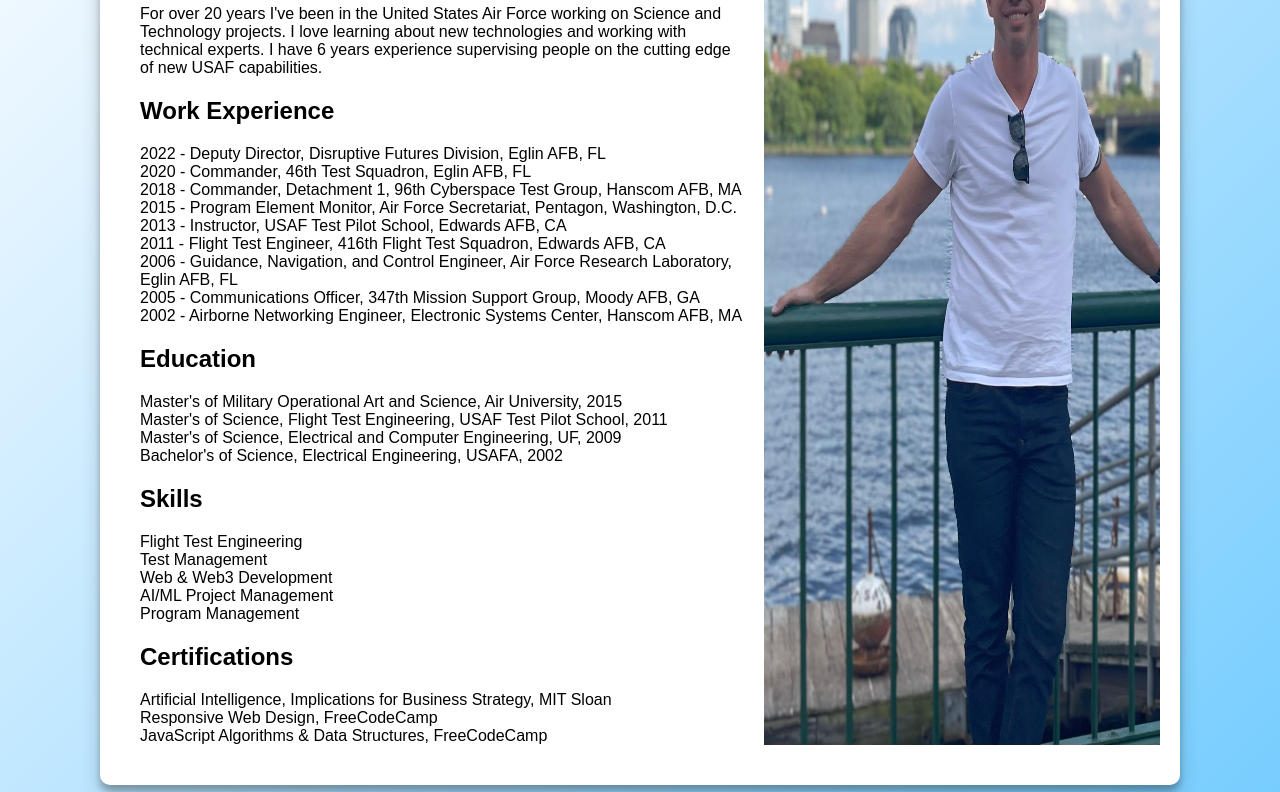
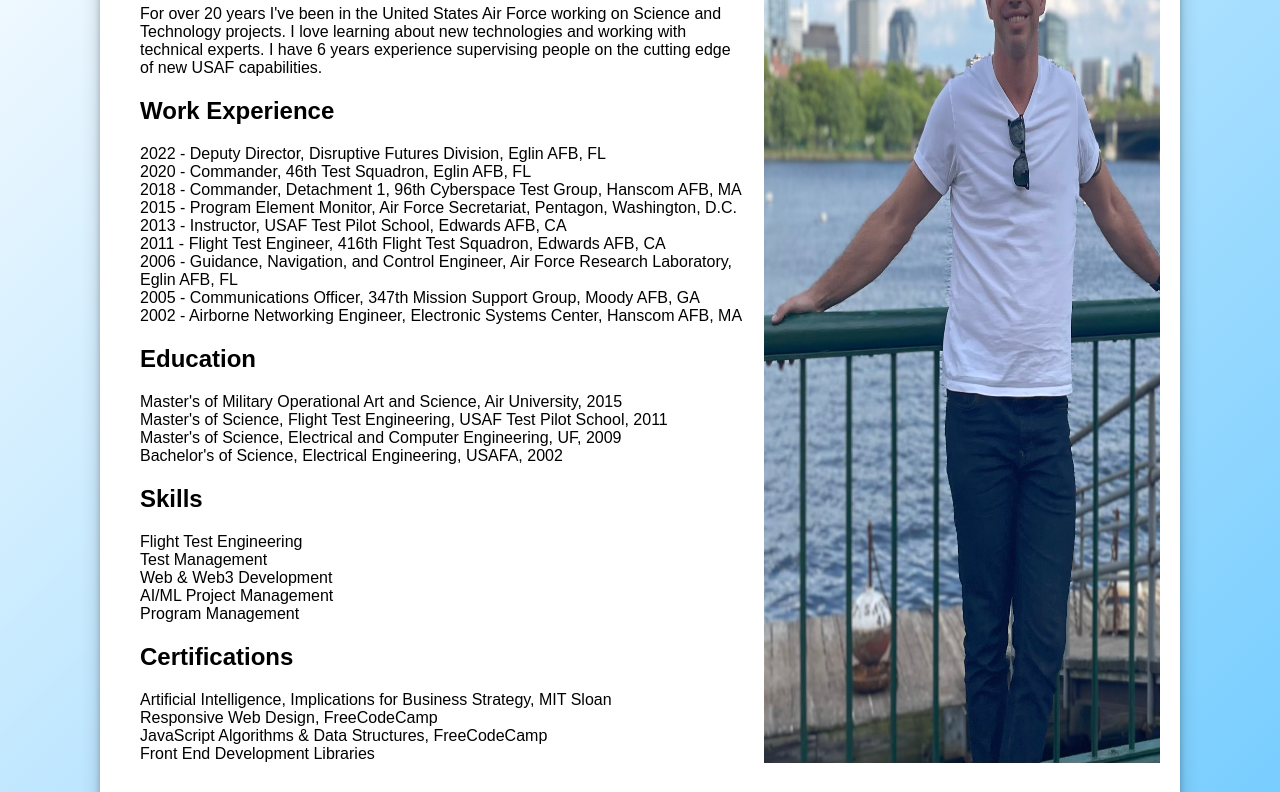
Before and after one commit to JoeCool02/JoeCool02.github.io, a plain HTML site: page index.html in a window 1280 px wide. Shown: the part 195-987 px from the top of the page. Drawn offline with Linux system fonts and the light colour scheme.

Commit message:
Updated front end development libraries

```diff
--- a/index.html
+++ b/index.html
@@ -63,6 +63,7 @@
                     <li>Artificial Intelligence, Implications for Business Strategy, MIT Sloan</li>
                     <li>Responsive Web Design, FreeCodeCamp</li>
                     <li>JavaScript Algorithms & Data Structures, FreeCodeCamp</li>
+                    <li>Front End Development Libraries</li>
                 </div>
             </div>
             <div id="image_container">
```
